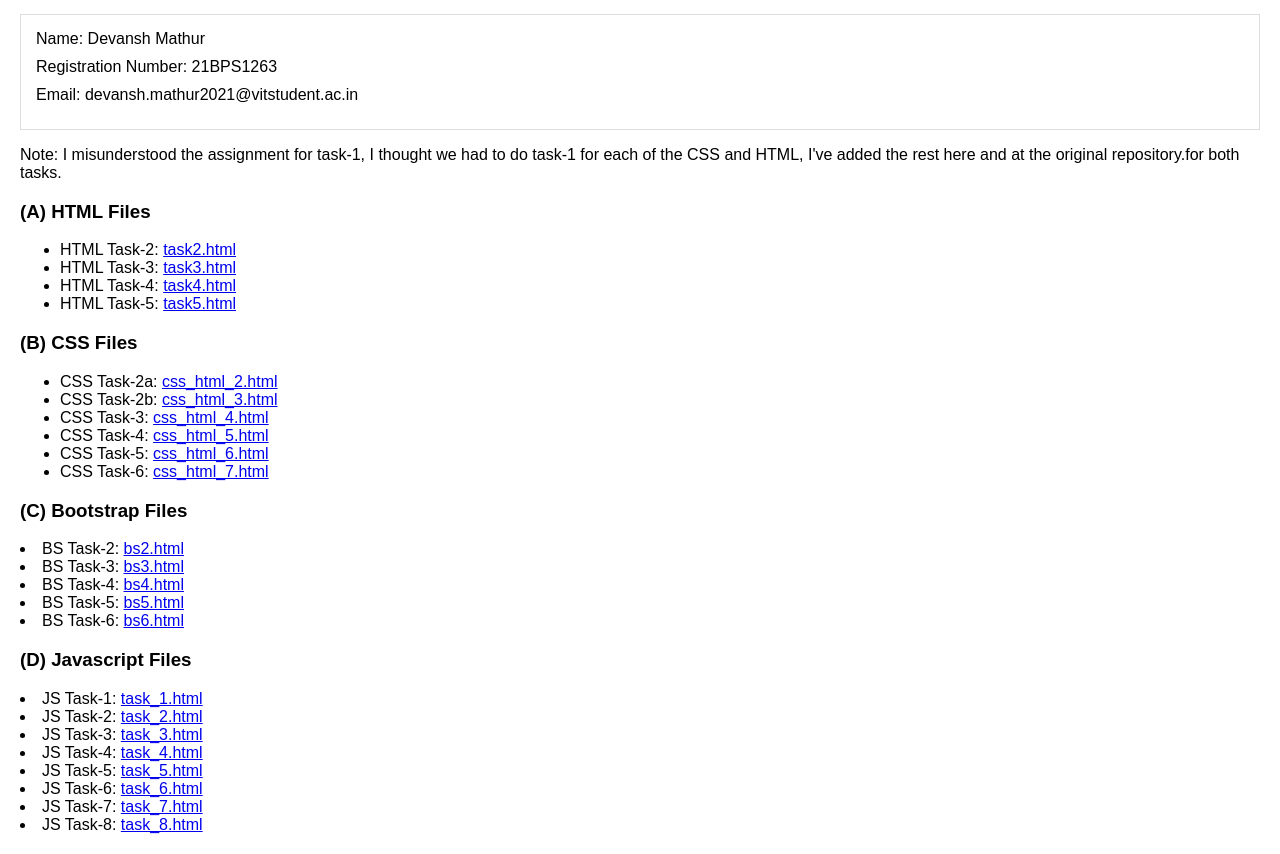
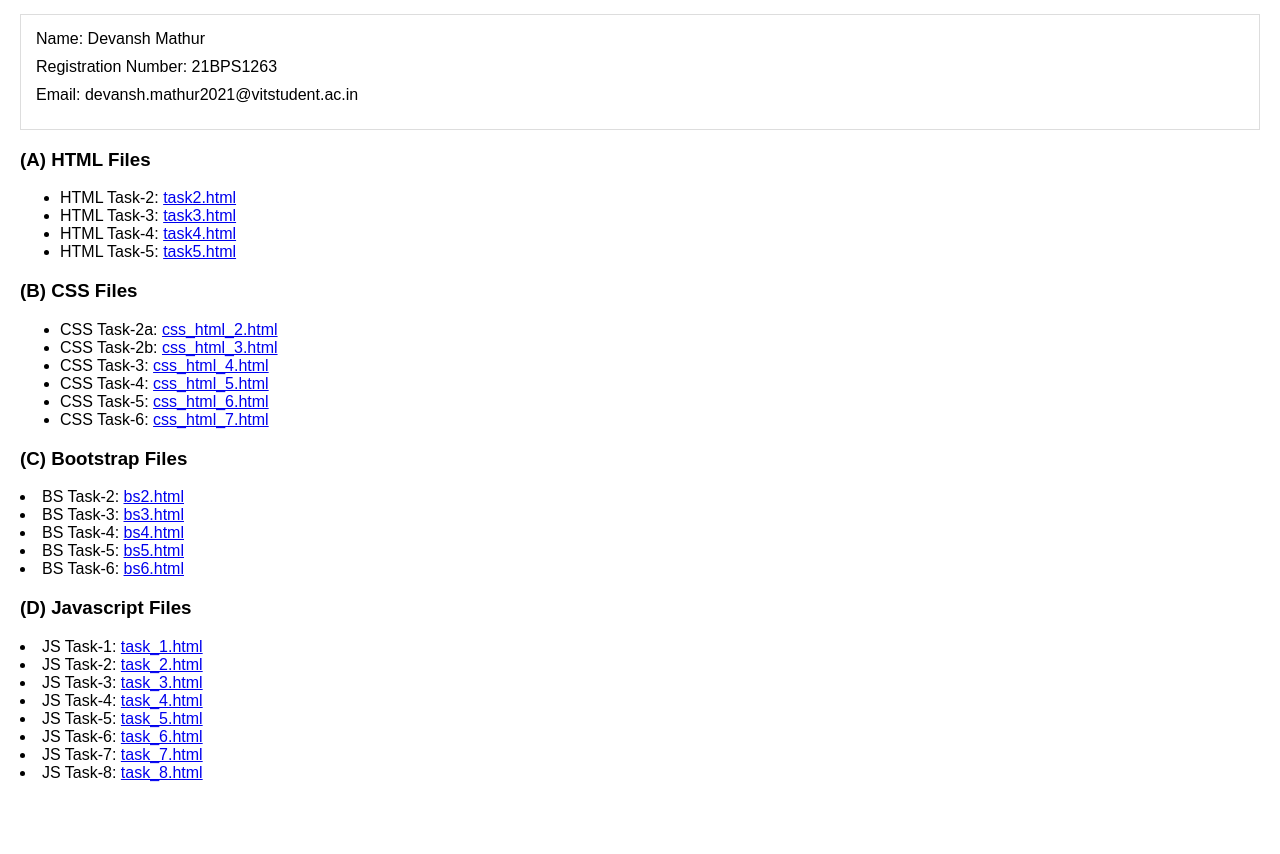
Before and after one commit to Byte-Sage/MERN-2, a plain HTML site: page index.html in a window 1280 px wide. Shown: the part 93-947 px from the top of the page. After the commit the page ends 895 px from the top, so only its background shows below. Drawn offline with Linux system fonts and the light colour scheme.

Commit message:
Update index.html

```diff
--- a/index.html
+++ b/index.html
@@ -17,8 +17,6 @@
       <li>Email: devansh.mathur2021@vitstudent.ac.in</li>
     </ul>
   </section>
-  <p> Note: I misunderstood the assignment for task-1, I thought we had to do task-1 for each of the CSS and HTML, I've added the rest here and at
-            the original repository.for both tasks. </p>
 
   <h3>(A) HTML Files </h3>
     <ul>
```
